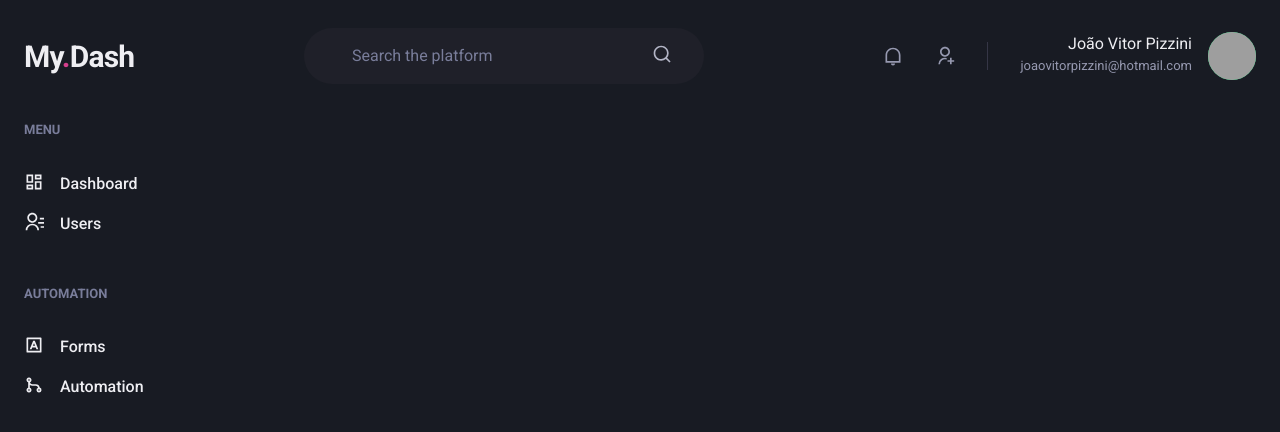
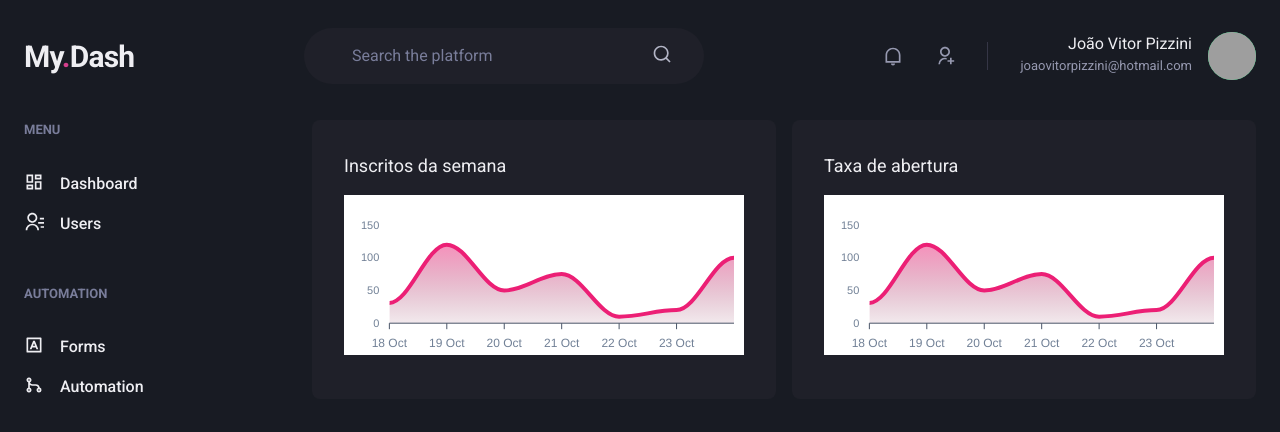
Before and after one commit to JVPizzini/mydash, a Next.js app: page /dashboard in a window 1280 px wide. Shown: the top 432 px of the page. Built offline with nearby package versions, Linux system fonts and the light colour scheme; grey boxes are pictures that could not be loaded.

Commit message:
SimpleGrid + box

```diff
--- a/package.json
+++ b/package.json
@@ -13,9 +13,11 @@
     "@chakra-ui/react": "^1.6.9",
     "@emotion/react": "^11.4.1",
     "@emotion/styled": "^11.3.0",
+    "apexcharts": "^3.29.0",
     "framer-motion": "^4.1.17",
     "next": "11.1.2",
     "react": "17.0.2",
+    "react-apexcharts": "^1.3.9",
     "react-dom": "17.0.2",
     "react-icons": "^4.3.1"
   },
--- a/src/pages/dashboard.tsx
+++ b/src/pages/dashboard.tsx
@@ -1,17 +1,108 @@
+//Next
+import dynamic from 'next/dynamic';
 
-//chakra-ui
-import { Flex } from '@chakra-ui/react';
+//Chakra-ui
+import { Box, SimpleGrid, Flex, Text, theme } from '@chakra-ui/react';
 
-// components
+//Components
 import { Header } from '../components/Header';
 import { Sidebar } from '../components/Sidebar';
 
+//ApexCharts
+const Chart = dynamic(() => import('react-apexcharts'), {
+  ssr: false,
+})
+
+const options = {
+  chart: {
+    toolbar: {
+      show: false,
+    },
+    zoom: {
+      enabled: false,
+    },
+    foreColor: theme.colors.gray[500],
+  },
+  grid: {
+    show: false,
+  },
+  dataLabels: {
+    enabled: false,
+  },
+  tooltip: {
+    enabled: false,
+  },
+  xaxis: {
+    type: 'datetime',
+    axisBorder: {
+      color: theme.colors.gray[600],
+    },
+    axisTicks: {
+      color: theme.colors.gray[600]
+    },
+    categories:
+      [
+        '2021-10-18T00:00:00.000Z',
+        '2021-10-19T00:00:00.000Z',
+        '2021-10-20T00:00:00.000Z',
+        '2021-10-21T00:00:00.000Z',
+        '2021-10-22T00:00:00.000Z',
+        '2021-10-23T00:00:00.000Z',
+        '2021-10-24T00:00:00.000Z',
+      ]
+  },
+  theme: {
+    mode: 'light',
+    palette: 'palette1',
+    monochrome: {
+      enabled: true,
+      color: '#ec1f75',
+      shadeTo: 'light',
+      shadeIntensity: 0.1
+    },
+  },
+  fill:{
+    opacity :0.3,
+    type:'gradient',
+    gradient:{
+      shade:'dark',
+      opacityFrom:0.7,
+      opacityTo:0.3,
+    }
+  }
+} as const
+
+const series = [
+  { name: 'series1', data: [31, 120, 50, 75, 10, 20, 100] }
+]
+
 export default function DashBoard() {
+
   return (
     <Flex direction="column" h="100vh">
       <Header />
       <Flex w="100%" my="6" maxWidth={1480} mx="auto" px="6">
-        <Sidebar/>
+        <Sidebar />
+        <SimpleGrid flex="1" gap="4" minChildWidth="320px" aling="flex-start">
+          <Box
+            p="8"
+            bg="gray.800"
+            borderRadius={8}
+            pb="4"
+          >
+            <Text fontSize="lg" mb="4" >Inscritos da semana</Text>
+            <Chart options={options} series={series} type="area" height={160} />
+          </Box>
+          <Box
+            p="8"
+            bg="gray.800"
+            borderRadius={8}
+            pb="4"
+          >
+            <Text fontSize="lg" mb="4" >Taxa de abertura</Text>
+            <Chart options={options} series={series} type="area" height={160} />
+          </Box>
+        </SimpleGrid>
 
       </Flex>
     </Flex>
--- a/src/styles/theme.ts
+++ b/src/styles/theme.ts
@@ -14,6 +14,7 @@ export const theme = extendTheme({
       "100": "#D1D2DC",
       "50": "#EEEEF2",
     }
+
   },
   fonts: {
     headings: 'roboto',
```
Also changed, not shown: 1 other file (tests, documents, lock files or other folders).
